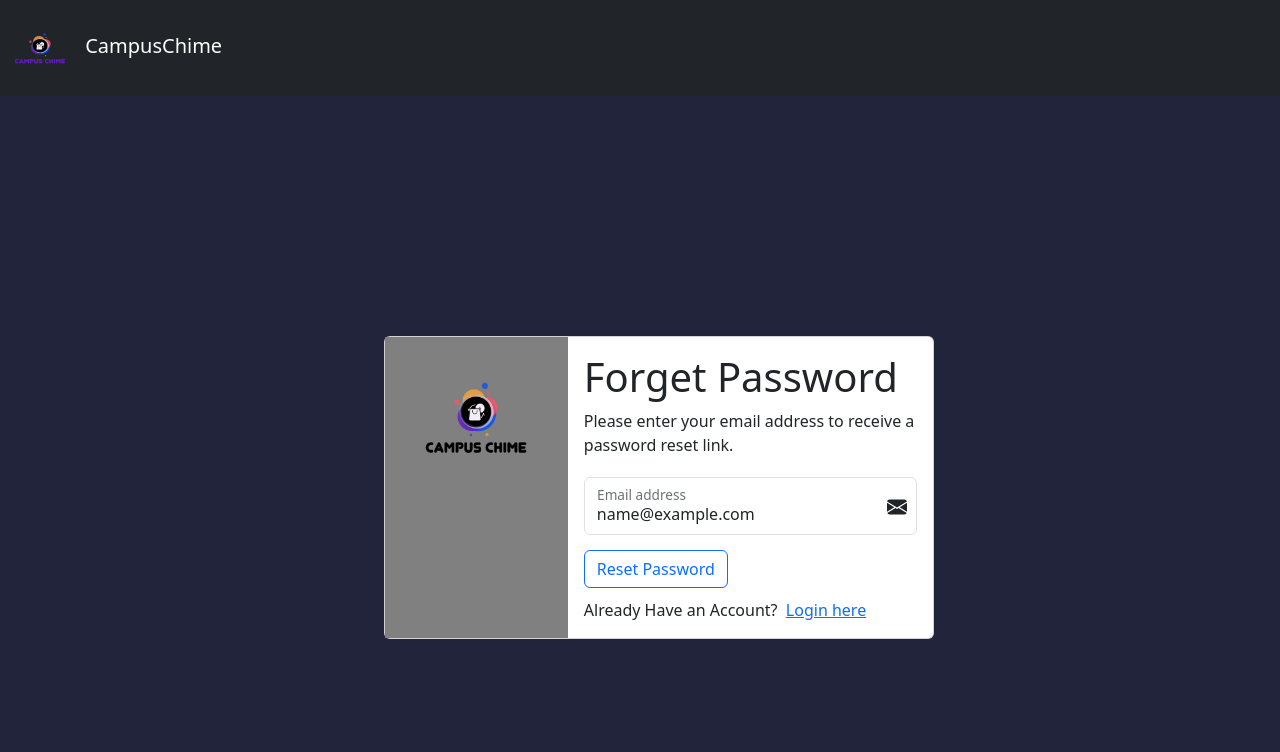
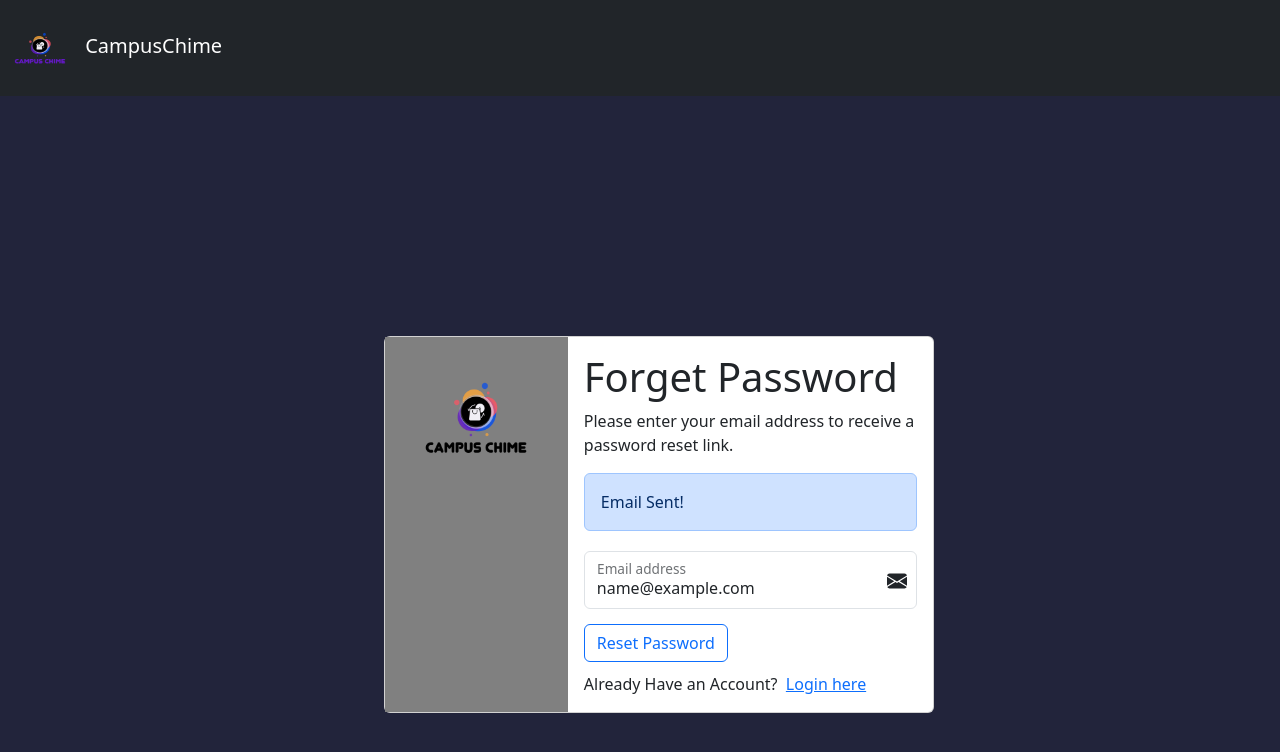
Before and after one commit to L2GS-19101360/CampusChime, a React (Vite) app: page /forgetPasswordPage in a window 1280 px wide. Both pictures are taken after typing "name@example.com" into the empty fields and a click on the button "Reset Password". Shown: the top 752 px of the page. Built offline with nearby package versions, Linux system fonts and the light colour scheme; no server answers.

Commit message:
Message Display after entering email

```diff
--- a/src/pages/Forget Password Page/ForgetPasswordPage.jsx
+++ b/src/pages/Forget Password Page/ForgetPasswordPage.jsx
@@ -4,10 +4,15 @@ import { Link } from "react-router-dom";
 import { EnvelopeFill } from "react-bootstrap-icons";
 import WebLogo from "../../assets/CampusChimePurple.png";
 import Logo from "../../assets/CampusChime.png";
+import "bootstrap/dist/css/bootstrap.min.css";
+import "bootstrap/dist/js/bootstrap.bundle.min";
 
 class ForgetPasswordPage extends Component {
   constructor() {
     super();
+    this.state = {
+      sentEmailDisplay: ""
+    }
   }
 
   componentDidMount() { }
@@ -20,6 +25,12 @@ class ForgetPasswordPage extends Component {
     const email = e.target.elements.forgetPasswordEmail.value;
 
     console.log(email);
+
+    this.setState({
+      sentEmailDisplay: <div className="alert alert-primary" role="alert">
+                          Email Sent!
+                        </div>
+    });
 
     try {
       const response = await fetch("http://localhost:8081/send-forgetpassword-email", {
@@ -86,6 +97,7 @@ class ForgetPasswordPage extends Component {
                   Please enter your email address to receive a password reset
                   link.
                 </p>
+                {this.state.sentEmailDisplay}
                 <Form onSubmit={this.handleEmailSubmit} style={{ marginTop: "20px" }}>
                   <FloatingLabel
                     controlId="forgetPasswordEmail"
```
